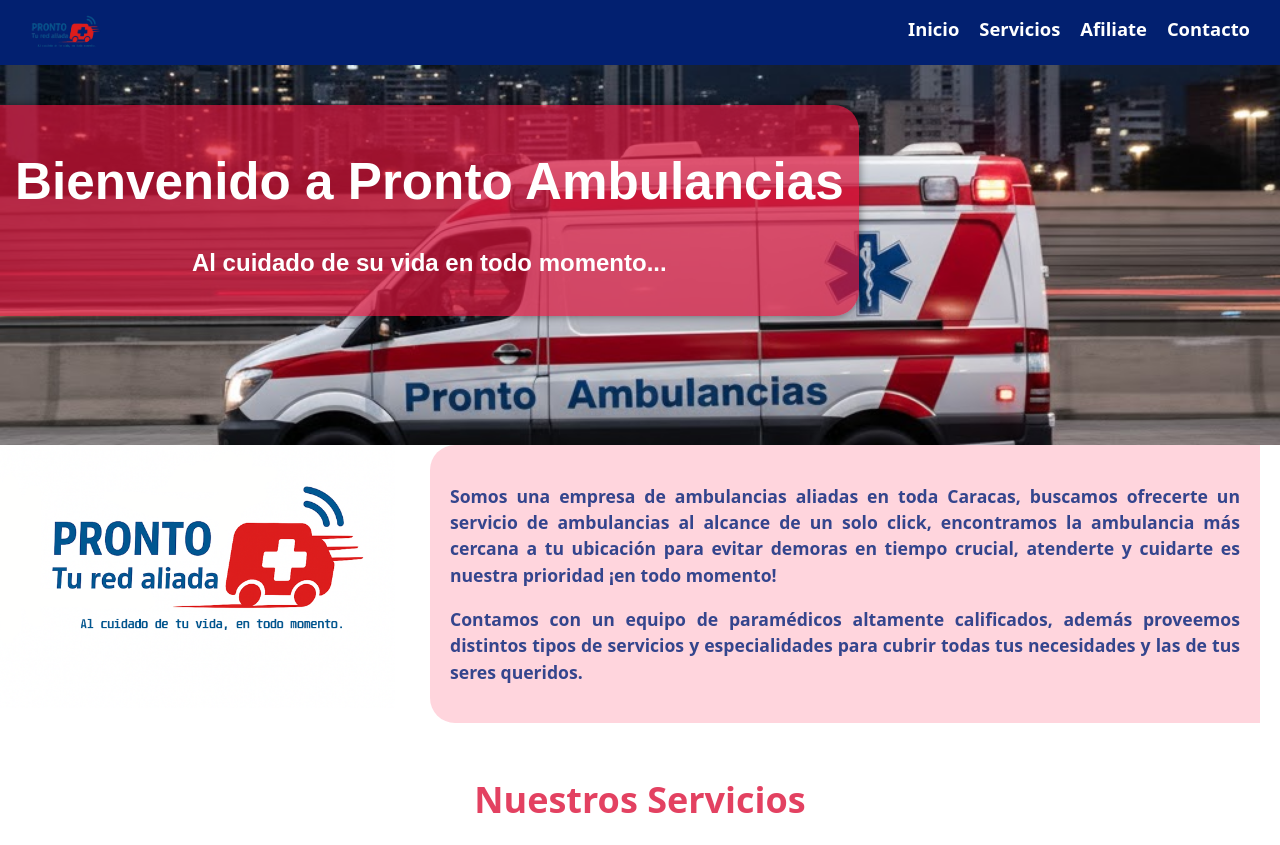
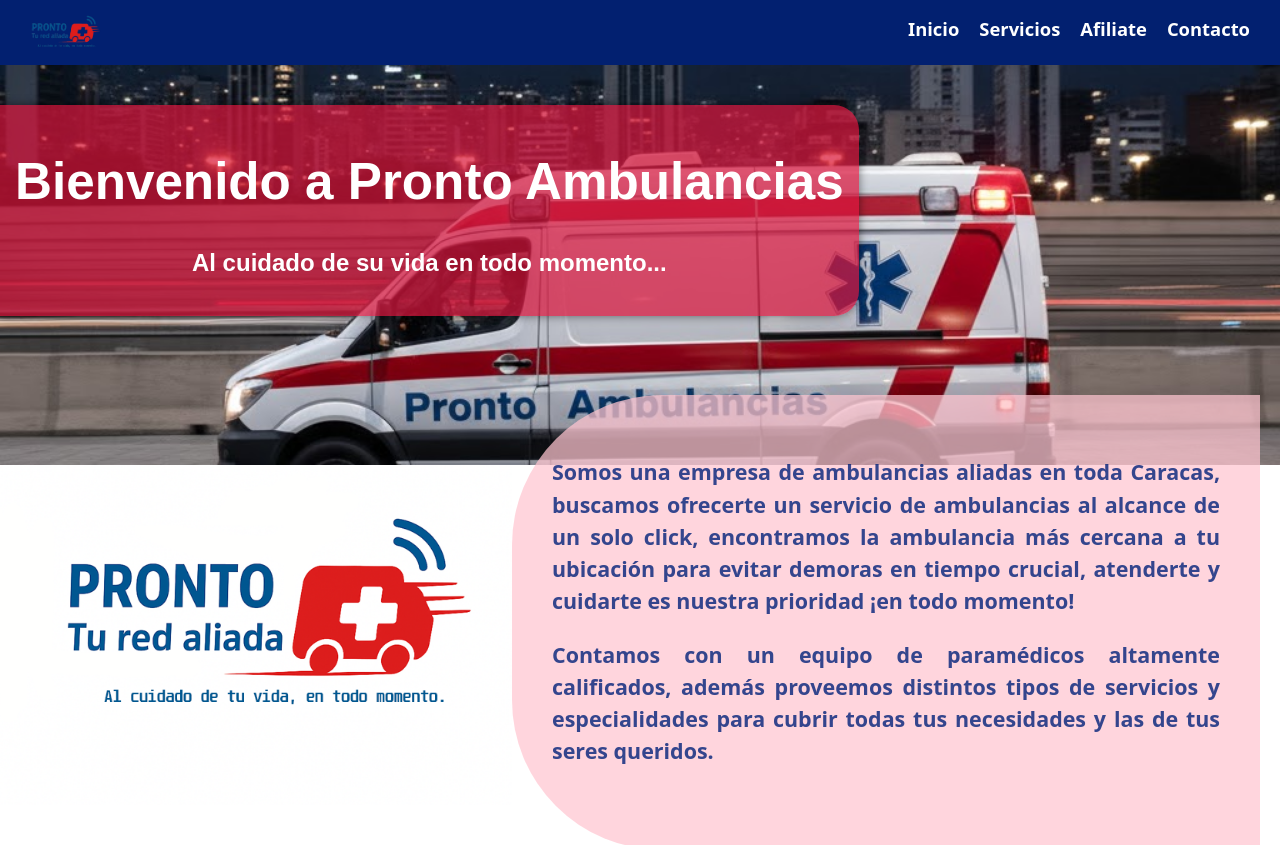
Before and after one commit to melaniem21/webprontoamb, a React (Vite) app: page / in a window 1280 px wide. Shown: the top 845 px of the page. Built offline with nearby package versions, Linux system fonts and the light colour scheme.

Commit message:
arreglos del texto

```diff
--- a/src/App.css
+++ b/src/App.css
@@ -1,6 +1,7 @@
 .inicio{
   position: absolute;
   top: 40px;
+
   padding: 15px;
   z-index: 10;
   box-sizing: border-box;
@@ -13,6 +14,7 @@
   border-end-end-radius: 25px;
   box-shadow: 0 0 10px rgba(0, 0, 0, 0.5);
 }
+
 .imgambu{
   margin-top: 65px;
   width: 100%;
@@ -21,6 +23,7 @@
 }
 .contenedor-padre{
   display: flex;
+  flex-direction: row;
   gap: 15px;
   padding: 0px 0px;
   margin: 0;
@@ -30,11 +33,16 @@
 }
 
 .columna-der-texto{
-  flex: 1;
-  padding: 20px;
+  position: absolute;
+  z-index: 10;
+  top: 330px;
+  display: flex;
+  height: auto;
+  padding: 40px;
+
   margin-top: 0px;
   margin-bottom: 10px;
-  margin-left: 20px;
+  margin-left: 40%;
   margin-right: 0px;
   word-wrap: break-word;
   min-width: 0;
@@ -42,11 +50,12 @@
   text-align: justify;
   font-weight: bold;
   color:rgba(4, 35, 121, 0.808);
-  font-size: 110%;
+  font-size: 134%;
   background-color:rgba(255, 198, 209, 0.726);
-  border-top-left-radius: 25px;
-  border-end-start-radius: 25px;
-  width:100%;
+  border-top-left-radius: 150px;
+  border-end-start-radius: 150px;
+
+
 
 
 
@@ -54,7 +63,8 @@
 
 
 .columna-izq{
-  flex: 0.5;
+  display:flex;
+  flex: 0.4;
   min-width: 0;
 }
 
--- a/src/App.jsx
+++ b/src/App.jsx
@@ -19,27 +19,29 @@
         <h1>{mensaje}</h1>
        <h2>Al cuidado de su vida en todo momento...</h2>
       </div>
+      <div className="columna-der-texto">
+          <p>Somos una empresa de ambulancias aliadas en toda Caracas, buscamos ofrecerte
+            un servicio de ambulancias al alcance de un solo click, encontramos la
+            ambulancia más cercana a tu ubicación para evitar demoras en tiempo
+            crucial, atenderte y cuidarte es nuestra prioridad ¡en todo momento!
+            <p>
+            Contamos con un equipo de paramédicos altamente calificados, además proveemos
+            distintos tipos de servicios y especialidades para cubrir todas tus necesidades
+            y las de tus seres queridos.
+          </p></p>
+
+
+        </div>
       <ImageSlider images={sliderImages} interval={4000} />
 
 
 
+      <div className= "contenedor-padre">
 
-      <div className= "contenedor-padre">
         <div className="columna-izq">
           <img src={logo1} alt="imagen" className= "logo1" />
         </div>
-        <div className="columna-der-texto">
-          <p>Somos una empresa de ambulancias aliadas en toda Caracas, buscamos ofrecerte
-            un servicio de ambulancias al alcance de un solo click, encontramos la
-            ambulancia más cercana a tu ubicación para evitar demoras en tiempo
-            crucial, atenderte y cuidarte es nuestra prioridad ¡en todo momento!</p>
 
-          <p>
-            Contamos con un equipo de paramédicos altamente calificados, además proveemos
-            distintos tipos de servicios y especialidades para cubrir todas tus necesidades
-            y las de tus seres queridos.
-          </p>
-        </div>
       </div>
       </div>
       <div className="servicios">
--- a/src/ImageSlider.css
+++ b/src/ImageSlider.css
@@ -1,6 +1,6 @@
 .slider-container{
     width: 100%;
-    height: 380px;
+    height: 400px;
     min-height: 300px;
     overflow: hidden;
     position: relative;
```
